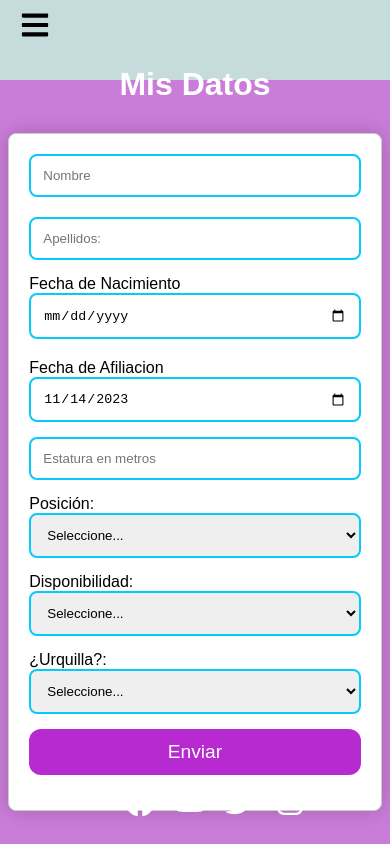
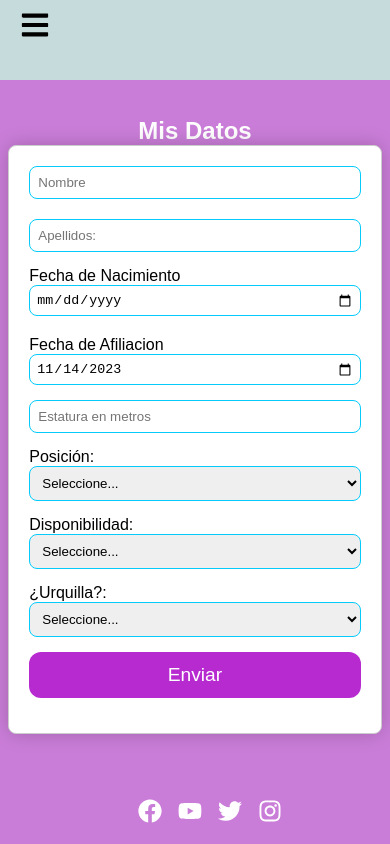
Before and after one commit to GabrielBeltran7/iglesiacatolica, a React (Vite) app: page /profile in a window 390 px wide. Built offline with nearby package versions, Linux system fonts and the light colour scheme.

Commit message:
creando estilos componente profile

```diff
--- a/src/components/Footer/Footer.module.css
+++ b/src/components/Footer/Footer.module.css
@@ -4,22 +4,33 @@
   display: flex;
   justify-content: center;
   align-items: center;
-
   padding: 20px;
   border-radius: 15px;
   position: fixed;
   bottom: 0;
   width: 100%;
+  background-color: #33333300; /* Añadido un fondo para mayor contraste */
 }
 
+.containerprincipal a {
+  font-size: 2rem; /* Reducido el tamaño de fuente para dispositivos móviles */
+  color: #fff;
+  text-decoration: none;
+  margin: 0 10px;
+}
+
+.containerprincipal a:hover {
+  color: rgb(33, 174, 217);
+}
+
+/* Estilos adicionales para dispositivos móviles */
+@media screen and (max-width: 768px) {
+  .containerprincipal {
+    padding: 15px;
+  }
 
   .containerprincipal a {
-    font-size: 30px;
-    color: #fff;
-    text-decoration: none;
-    margin: 0 10px;
+    font-size: 1.5rem; /* Tamaño de fuente ajustado para dispositivos móviles */
+    margin: 0 8px; /* Reducido el margen entre íconos */
   }
-
-  .containerprincipal a:hover {
-   color: rgb(33, 174, 217); /* Color de acento dorado al pasar el cursor sobre los íconos */
-  }
+}
--- a/src/components/componentProfile/ComponentProfile.module.css
+++ b/src/components/componentProfile/ComponentProfile.module.css
@@ -4,7 +4,7 @@
     justify-content: center;
     align-items: center;
     height: 80vh;
-    margin-bottom: 20px;
+
   }
 
   .form {
@@ -14,13 +14,13 @@
     border-radius: 8px;
     box-shadow: 0 0 20px rgba(1, 2, 2, 0.2);
     background-color: white;
-    margin-top: 20px;
+
     border: 1px solid #ccc;
   }
 
   .labelTitle {
     font-size: 2rem;
-    margin-bottom: 10px;
+   margin: 0;
     color: white;
   }
 
@@ -95,7 +95,7 @@
   @media screen and (max-width: 768px) {
     .form {
       width: 85%;
-      max-width: none;
+
     }
     .bodyContainer {
       margin-left: 0;
@@ -106,9 +106,9 @@
         width: 100%;
     } .inputdiv {
         width: 100%;
-        padding: 12px;
+        padding: 8px;
         border-radius: 8px;
-        border: 2px solid #04cbfc;
+        border: 1px solid #04cbfc;
 
         box-sizing: border-box;
       }.divdate{
@@ -117,11 +117,22 @@
         width: 100%;
     } .inputdate {
         width: 100%;
-        padding: 12px;
+        padding: 6px;
         border-radius: 8px;
-        border: 2px solid #04cbfc;
+        border: 1px solid #04cbfc;
 
         box-sizing: border-box;
+      }.input {
+        width: 100%;
+        padding: 8px;
+        border-radius: 8px;
+        border: 1px solid #04cbfc;
+
+        box-sizing: border-box;
+      }  .labelTitle {
+        font-size: 1.5rem;
+       margin: 0;
+        color: white;
       }
 
   }
```
